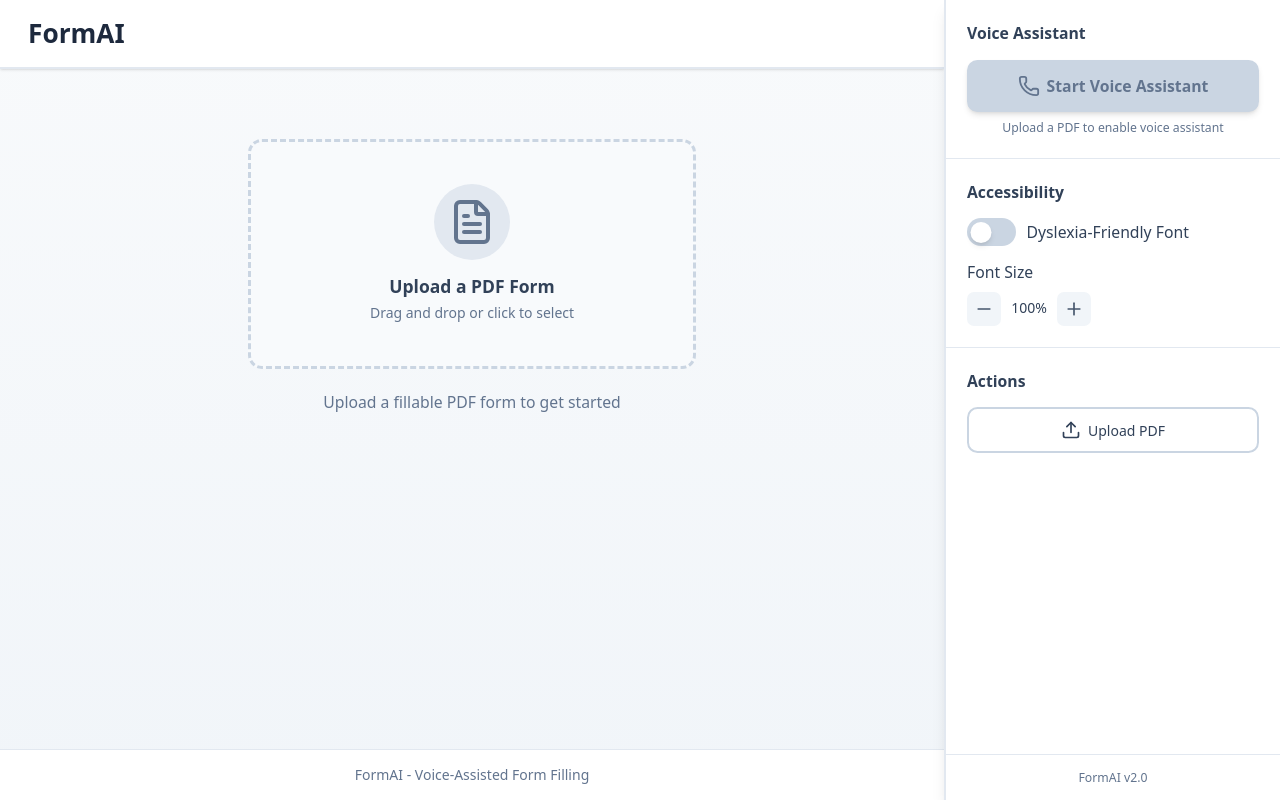
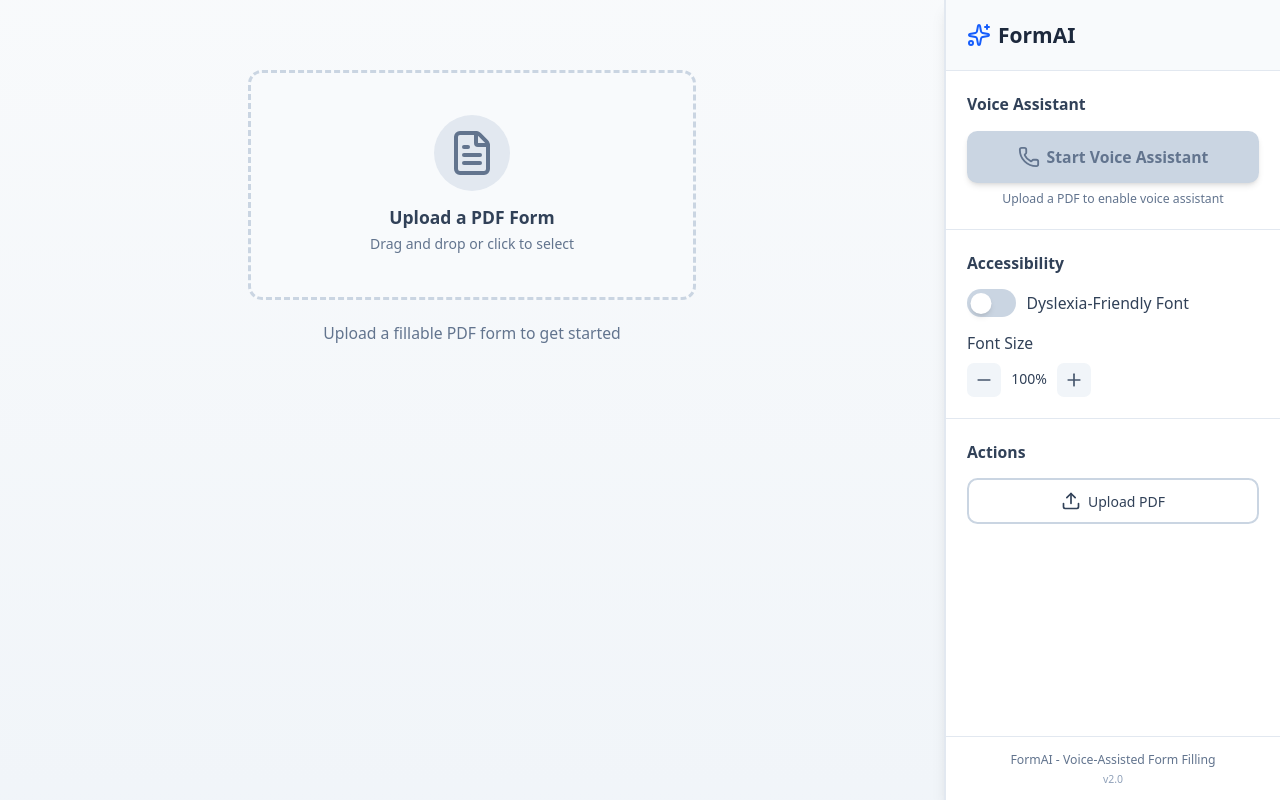
Before and after one commit to ochen1/readyform-ai-ui, a React (Vite) app: page / in a window 1280 px wide. Built offline with nearby package versions, Linux system fonts and the light colour scheme.

Commit message:
feat: Move header and footer into side bar

```diff
--- a/src/components/SimpleForm.tsx
+++ b/src/components/SimpleForm.tsx
@@ -329,14 +329,15 @@ export function SimpleForm() {
     <div className="min-h-screen bg-gradient-to-b from-slate-50 to-slate-100 flex">
       {/* Main Form Area - Left Side */}
       <div className="flex-1 flex flex-col min-w-0">
-        {/* Header */}
+        {/* Header - Only show when PDF is loaded */}
+        {state.pdfLoaded && (
           <header className="bg-white border-b-2 border-slate-200 px-8 py-5 shadow-sm">
             <div className="flex items-center justify-between">
               <div>
                 <h1 className="text-3xl font-bold text-slate-800">
-                {state.pdfLoaded && state.metadata ? state.metadata.title : 'FormAI'}
+                  {state.metadata ? state.metadata.title : 'Untitled Form'}
                 </h1>
-              {state.pdfLoaded && state.metadata && (
+                {state.metadata && (
                   <div className="flex items-center gap-2 text-slate-500 mt-1">
                     <span>{state.metadata.sourceFileName}</span>
                     <span>•</span>
@@ -367,7 +368,6 @@ export function SimpleForm() {
                   </p>
                 )}
               </div>
-            {state.pdfLoaded && (
               <div className="flex items-center gap-2 text-sm text-slate-600">
                 <div className="w-32 h-2 bg-slate-200 rounded-full overflow-hidden">
                   <div
@@ -377,9 +377,9 @@ export function SimpleForm() {
                 </div>
                 <span>{progressPercentage}% complete</span>
               </div>
-            )}
             </div>
           </header>
+        )}
 
         {/* Form Content */}
         <main className="flex-1 py-10 px-6 overflow-y-auto">
@@ -500,14 +500,19 @@ export function SimpleForm() {
           )}
         </main>
 
-        {/* Footer */}
-        <footer className="bg-white border-t border-slate-200 py-4 px-8 text-center text-slate-500">
-          <p>FormAI - Voice-Assisted Form Filling</p>
-        </footer>
+
       </div>
 
       {/* Right Sidebar - Controls Panel */}
       <aside className="w-96 bg-white border-l-2 border-slate-200 flex flex-col shadow-lg">
+        {/* Branding Header */}
+        <div className="p-6 border-b border-slate-200 bg-slate-50">
+          <h1 className="text-2xl font-bold text-slate-800 flex items-center gap-2">
+            <Sparkles className="text-blue-600" />
+            FormAI
+          </h1>
+        </div>
+
         {/* Voice Assistant Section */}
         <div className="p-6 border-b border-slate-200">
           <h2 className="text-lg font-semibold text-slate-700 mb-4">Voice Assistant</h2>
@@ -663,7 +668,8 @@ export function SimpleForm() {
 
         {/* Sidebar Footer */}
         <div className="p-4 border-t border-slate-200 text-center text-sm text-slate-500">
-          FormAI v2.0
+          <p className="font-medium">FormAI - Voice-Assisted Form Filling</p>
+          <p className="text-xs mt-1 text-slate-400">v2.0</p>
         </div>
       </aside>
     </div>
```
Lines whose indentation alone changed are shown as unchanged.
